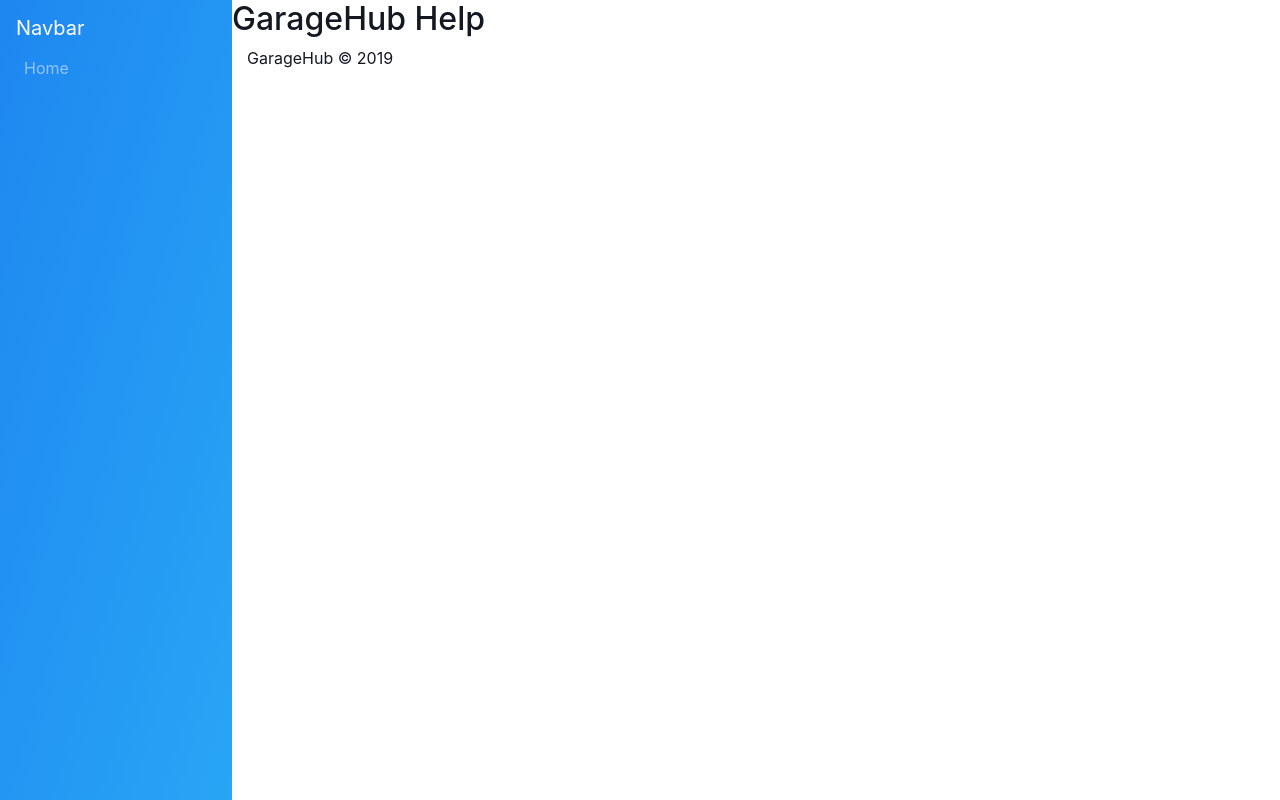
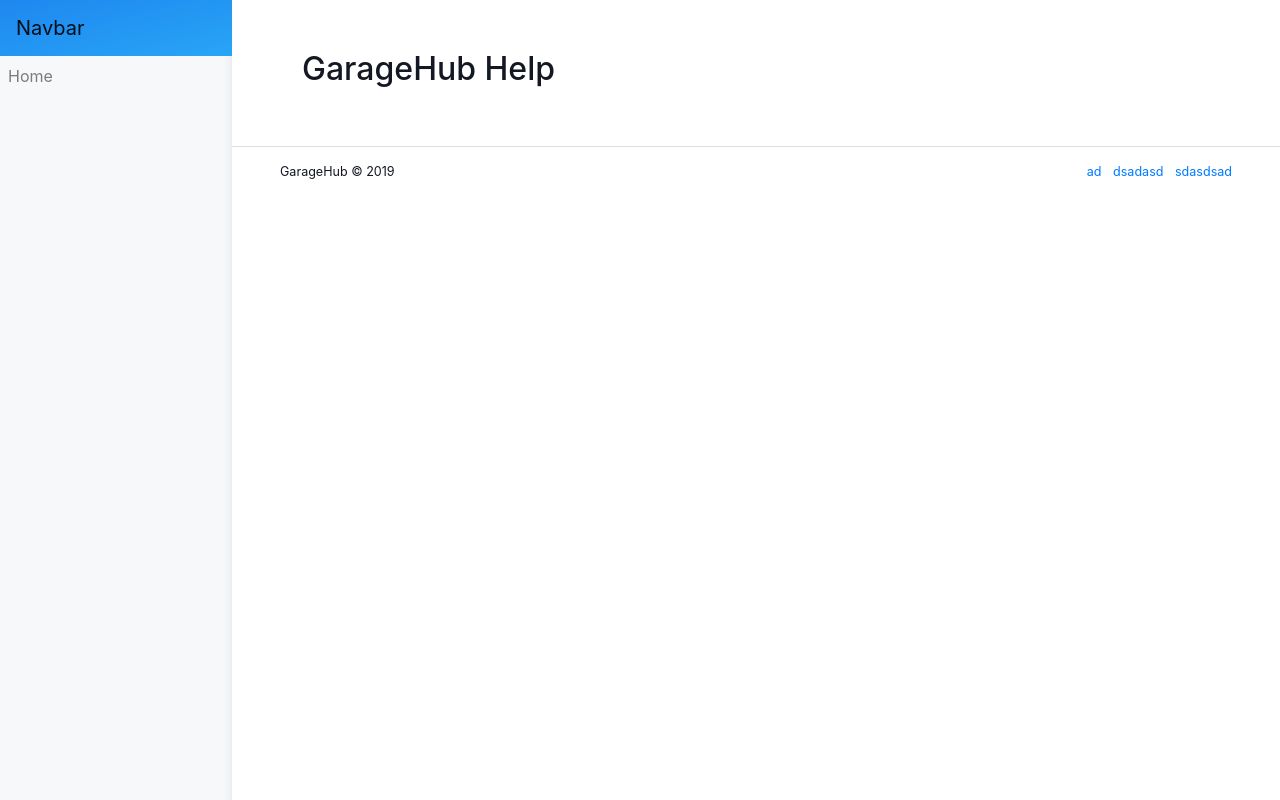
Before and after one commit to Garage-Hub/help-pages, a Django app: page / in a window 1280 px wide. Run offline with Django 3.2, Linux system fonts and the light colour scheme; some libraries are stand-ins or nearby versions.

Commit message:
added some styles for base theme

```diff
--- a/help/static/help/css/style.css
+++ b/help/static/help/css/style.css
@@ -69,5 +69,25 @@ body {
  */
 
 .navbar {
-    background: linear-gradient(to left top, rgb(40, 165, 245), rgb(30, 135, 240))
+    background: rgb(247, 248, 249);
 }
+
+@media (min-width: 768px) {
+    main {
+        padding: 50px 70px;
+    }
+
+    .navbar {
+        box-shadow: inset -10px 0 10px -10px rgba(0, 0, 0, .1);
+    }
+}
+
+.header-main {
+    justify-content: space-between;
+    background: linear-gradient(to left top, rgb(40, 165, 245), rgb(30, 135, 240));
+}
+
+.footer {
+    font-size: .785rem;
+    border-top: 1px solid #ddd;
+}
--- a/templates/base.html
+++ b/templates/base.html
@@ -15,18 +15,20 @@
 <body>
 
 {% include "includes/header.html" %}
-<div class="container">
-  <div class="row">
-    {% block content %}
-    {% endblock %}
-  </div>
-</div>
+<main>
+  {% block content %}
+  {% endblock %}
+</main>
 
-<div class="container">
-  <footer class="footer">
-    GarageHub &copy; {% now "Y" %}
-  </footer>
-</div>
+<footer class="footer py-3 px-5 d-flex flex-column flex-md-row text-center text-md-left">
+  <span>GarageHub &copy; {% now "Y" %}</span>
+  <ul class="list-unstyled list-inline ml-md-auto">
+    <li class="list-inline-item"><a href="">ad</a></li>
+    <li class="list-inline-item"><a href="">dsadasd</a></li>
+    <li class="list-inline-item"><a href="">sdasdsad</a></li>
+  </ul>
+</footer>
+
 
 <script src="https://code.jquery.com/jquery-3.3.1.slim.min.js"></script>
 <script src="https://cdnjs.cloudflare.com/ajax/libs/popper.js/1.14.3/umd/popper.min.js"></script>
--- a/templates/includes/header.html
+++ b/templates/includes/header.html
@@ -1,10 +1,11 @@
-<nav class="navbar navbar-expand-md navbar-dark fixed-left">
-  <a class="navbar-brand" href>Navbar</a>
-  <button class="navbar-toggler" type="button" data-toggle="collapse" data-target="#navigation"
-          aria-controls="nagivation" aria-expanded="false" aria-label="Toggle navigation">
-    <span class="navbar-toggler-icon"></span>
-  </button>
-
+<nav class="navbar navbar-expand-md navbar-light fixed-left p-0">
+  <div class="header-main w-100 d-flex px-3 py-2">
+    <a class="navbar-brand" href>Navbar</a>
+    <button class="navbar-toggler" type="button" data-toggle="collapse" data-target="#navigation"
+            aria-controls="nagivation" aria-expanded="false" aria-label="Toggle navigation">
+      <span class="navbar-toggler-icon"></span>
+    </button>
+  </div>
   <div class="collapse navbar-collapse" id="navigation">
     <ul class="navbar-nav">
       <li class="nav-item">
```
